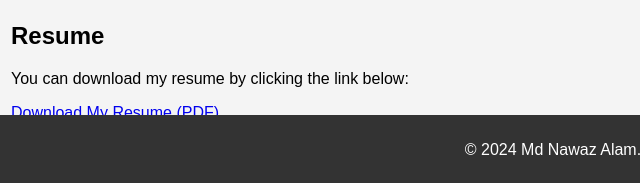
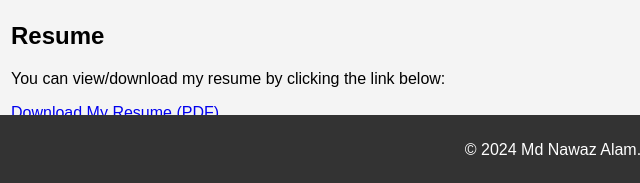
Before and after one commit to jugnu141/jugnu141.github.io, a plain HTML site: page index.html in a window 1280 px wide. Shown: the part 615-798 px from the top of the page, 19-659 px from the left. Drawn offline with Linux system fonts and the light colour scheme.

Commit message:
Update index.html

```diff
--- a/index.html
+++ b/index.html
@@ -116,7 +116,7 @@
 
     <section id="resume">
         <h2>Resume</h2>
-         <p>You can download my resume by clicking the link below:</p>
+         <p>You can view/download my resume by clicking the link below:</p>
     <a href="https://github.com/jugnu141/jugnu141.github.io/blob/main/resume.pdf" download>Download My Resume (PDF)</a>
 </section>
         <div class="resume">
```
